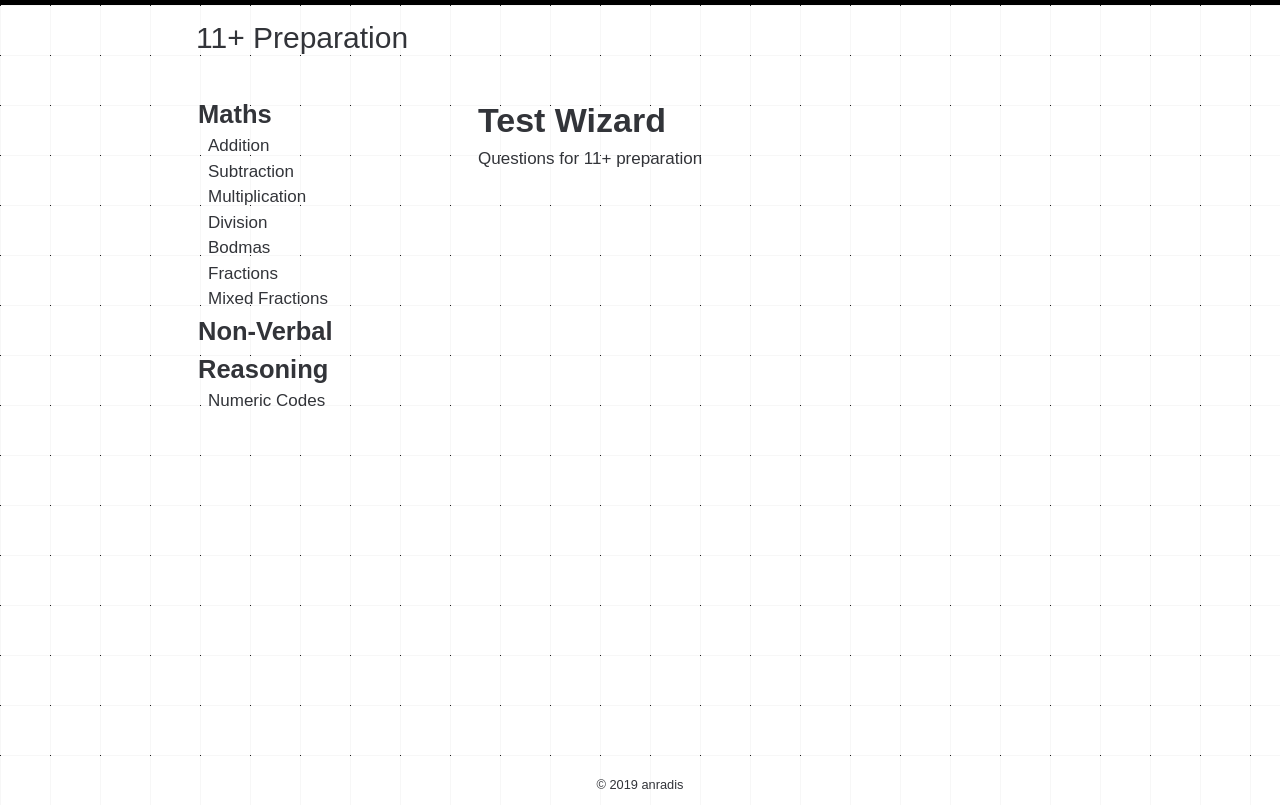
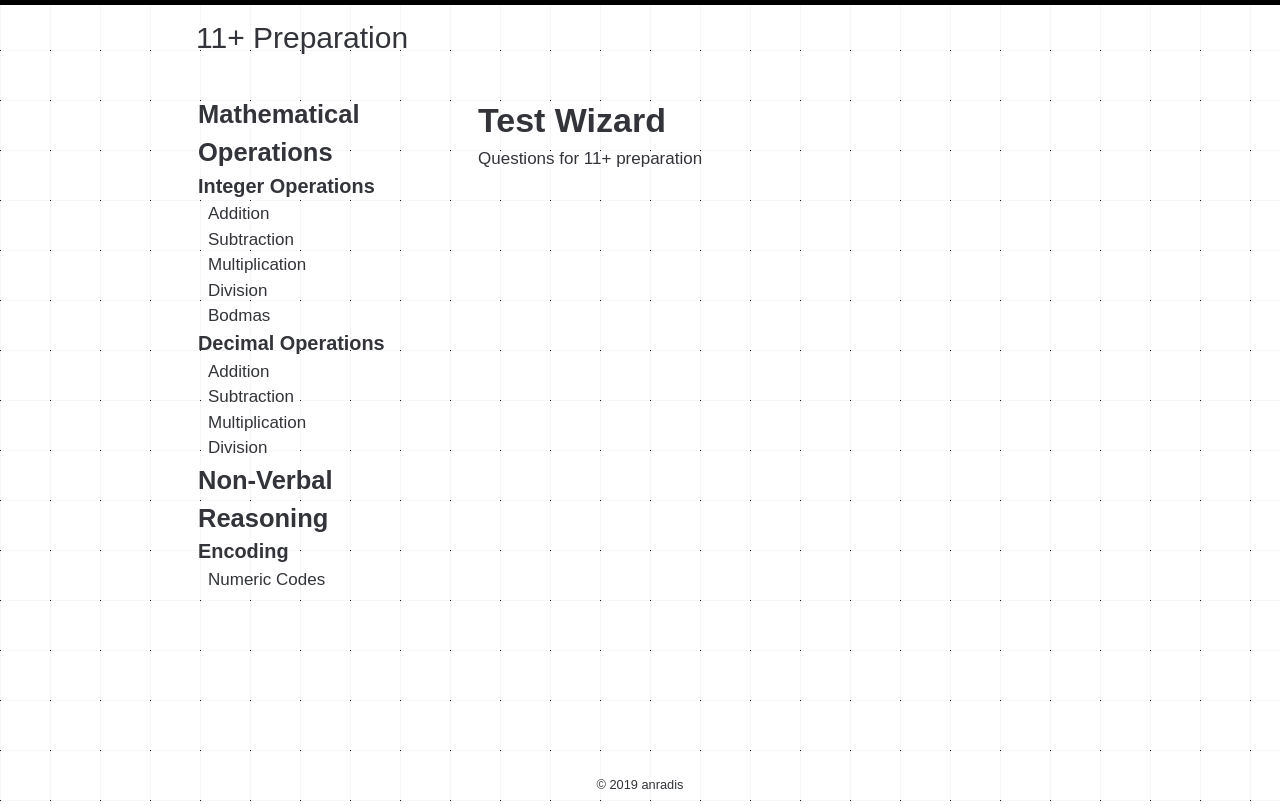
Before and after one commit to anilnairxyz/xorwin-app, a Flask app: page / in a window 1280 px wide. Run offline with Flask 2, Linux system fonts and the light colour scheme; some libraries are stand-ins or nearby versions.

Commit message:
Added mathematical operations

```diff
--- a/app/__init__.py
+++ b/app/__init__.py
@@ -2,6 +2,7 @@ from flask import Flask
 from config import Config
 
 app = Flask(__name__)
+app.url_map.strict_slashes = False
 app.config.from_object(Config)
 
 from app import routes
--- a/app/routes.py
+++ b/app/routes.py
@@ -1,18 +1,36 @@
 from flask import render_template
 from app import app
 from xorwin.numeric_codes import numeric_codes_question
+from xorwin.arithmetic import Question1
 
 
 title = "11+"
 domains = {
-    'Maths': {
-        'Addition': '/addition', 'Subtraction': '/subtraction',
-        'Multiplication': '/multiplication', 'Division': '/division',
-        'Bodmas': '/bodmas', 'Fractions': '/fractions',
-        'Mixed Fractions': '/mixed_fractions'
+    'Mathematical Operations': {
+        'Integer Operations': {
+            'Addition': '/integer_addition', 'Subtraction': '/integer_subtraction',
+            'Multiplication': '/integer_multiplication', 'Division': '/integer_division',
+            'Bodmas': '/integer_bodmas'
+        },
+        'Decimal Operations': {
+            'Addition': '/decimal_addition', 'Subtraction': '/decimal_subtraction',
+            'Multiplication': '/decimal_multiplication', 'Division': '/decimal_division'
+#        },
+#        'Fraction Operations': {
+#            'Addition': '/fraction_addition', 'Subtraction': '/fraction_subtraction',
+#            'Multiplication': '/fraction_multiplication', 'Division': '/fraction_division',
+#            'Bodmas': '/fraction_bodmas'
+#        },
+#        'Mixed Fraction Operations': {
+#            'Addition': '/mixed_addition', 'Subtraction': '/mixed_subtraction',
+#            'Multiplication': '/mixed_multiplication', 'Division': '/mixed_division',
+#            'Bodmas': '/mixed_bodmas'
+        }
     },
     'Non-Verbal Reasoning': {
-        'Numeric Codes': '/numeric_codes'
+        'Encoding': {
+            'Numeric Codes': '/numeric_codes'
+        }
     }
 }
 
@@ -24,8 +42,230 @@ def index():
 
 
 @app.route('/numeric_codes')
-@app.route('/numeric_codes/')
 def numeric_codes_route():
+    breadcrumb = {'h1': 'Non-Verbal Reasoning', 'h2': 'Numeric Codes'}
     words, codes, query, result = numeric_codes_question()
-    return render_template('numeric_codes.html', title=title, domains=domains,
+    return render_template('numeric_codes.html', title=title, domains=domains, breadcrumb=breadcrumb,
                            words=words, codes=codes, query=query, result=result)
+
+
+@app.route('/integer_addition')
+def integer_addition():
+    breadcrumb = {'h1': 'Maths', 'h2': 'Addition'}
+    arithmetic = Question1()
+    arithmetic.negative = True
+    arithmetic.decimal_pt = 0
+    arithmetic.value_range = (0, 10000)
+    arithmetic.operand_count = 2
+    arithmetic.operations = ['+']
+    q = arithmetic.frame_decimal_question()
+    query = q.sequence_str
+    result = q.result
+    return render_template('operations.html', title=title, domains=domains, breadcrumb=breadcrumb,
+                           query=query, result=result)
+
+
+@app.route('/integer_subtraction')
+def integer_subtraction():
+    breadcrumb = {'h1': 'Maths', 'h2': 'Subtraction'}
+    arithmetic = Question1()
+    arithmetic.negative = True
+    arithmetic.decimal_pt = 0
+    arithmetic.value_range = (0, 10000)
+    arithmetic.operand_count = 2
+    arithmetic.operations = ['-']
+    q = arithmetic.frame_decimal_question()
+    query = q.sequence_str
+    result = q.result
+    return render_template('operations.html', title=title, domains=domains, breadcrumb=breadcrumb,
+                           query=query, result=result)
+
+
+@app.route('/integer_multiplication')
+def integer_multiplication():
+    breadcrumb = {'h1': 'Maths', 'h2': 'Multiplication'}
+    arithmetic = Question1()
+    arithmetic.negative = True
+    arithmetic.decimal_pt = 0
+    arithmetic.value_range = (0, 10000)
+    arithmetic.operand_count = 2
+    arithmetic.operations = ['*']
+    q = arithmetic.frame_decimal_question()
+    query = q.sequence_str
+    result = q.result
+    return render_template('operations.html', title=title, domains=domains, breadcrumb=breadcrumb,
+                           query=query, result=result)
+
+
+@app.route('/integer_division')
+def integer_division():
+    breadcrumb = {'h1': 'Maths', 'h2': 'Division'}
+    arithmetic = Question1()
+    arithmetic.negative = True
+    arithmetic.decimal_pt = 0
+    arithmetic.value_range = (0, 10000)
+    arithmetic.operand_count = 2
+    arithmetic.operations = ['/']
+    q = arithmetic.frame_decimal_question()
+    query = q.sequence_str
+    result = q.result
+    return render_template('operations.html', title=title, domains=domains, breadcrumb=breadcrumb,
+                           query=query, result=result)
+
+
+@app.route('/integer_bodmas')
+def integer_bodmas():
+    breadcrumb = {'h1': 'Maths', 'h2': 'Bodmas'}
+    arithmetic = Question1()
+    arithmetic.negative = True
+    arithmetic.decimal_pt = 0
+    arithmetic.value_range = (0, 10)
+    arithmetic.operand_count = 4
+    q = arithmetic.frame_decimal_question()
+    query = q.sequence_str
+    result = q.result
+    return render_template('operations.html', title=title, domains=domains, breadcrumb=breadcrumb,
+                           query=query, result=result)
+
+
+@app.route('/decimal_addition')
+def decimal_addition():
+    breadcrumb = {'h1': 'Maths', 'h2': 'Addition'}
+    arithmetic = Question1()
+    arithmetic.negative = True
+    arithmetic.decimal_pt = 1
+    arithmetic.value_range = (0, 10)
+    arithmetic.operand_count = 2
+    arithmetic.operations = ['+']
+    q = arithmetic.frame_decimal_question()
+    query = q.sequence_str
+    result = q.result
+    return render_template('operations.html', title=title, domains=domains, breadcrumb=breadcrumb,
+                           query=query, result=result)
+
+
+@app.route('/decimal_subtraction')
+def decimal_subtraction():
+    breadcrumb = {'h1': 'Maths', 'h2': 'Subtraction'}
+    arithmetic = Question1()
+    arithmetic.negative = True
+    arithmetic.decimal_pt = 1
+    arithmetic.value_range = (0, 10)
+    arithmetic.operand_count = 2
+    arithmetic.operations = ['-']
+    q = arithmetic.frame_decimal_question()
+    query = q.sequence_str
+    result = q.result
+    return render_template('operations.html', title=title, domains=domains, breadcrumb=breadcrumb,
+                           query=query, result=result)
+
+
+@app.route('/decimal_multiplication')
+def decimal_multiplication():
+    breadcrumb = {'h1': 'Maths', 'h2': 'Multiplication'}
+    arithmetic = Question1()
+    arithmetic.negative = True
+    arithmetic.decimal_pt = 1
+    arithmetic.value_range = (0, 10)
+    arithmetic.operand_count = 2
+    arithmetic.operations = ['*']
+    q = arithmetic.frame_decimal_question()
+    query = q.sequence_str
+    result = q.result
+    return render_template('operations.html', title=title, domains=domains, breadcrumb=breadcrumb,
+                           query=query, result=result)
+
+
+@app.route('/decimal_division')
+def decimal_division():
+    breadcrumb = {'h1': 'Maths', 'h2': 'Division'}
+    arithmetic = Question1()
+    arithmetic.negative = True
+    arithmetic.decimal_pt = 1
+    arithmetic.value_range = (0, 10)
+    arithmetic.operand_count = 2
+    arithmetic.operations = ['/']
+    q = arithmetic.frame_decimal_question()
+    query = q.sequence_str
+    result = q.result
+    return render_template('operations.html', title=title, domains=domains, breadcrumb=breadcrumb,
+                           query=query, result=result)
+
+
+@app.route('/fraction_addition')
+def fraction_addition():
+    breadcrumb = {'h1': 'Maths', 'h2': 'Addition'}
+    arithmetic = Question1()
+    arithmetic.negative = True
+    arithmetic.decimal_pt = 0
+    arithmetic.value_range = (0, 100)
+    arithmetic.operand_count = 2
+    arithmetic.operations = ['+']
+    q = arithmetic.frame_fraction_question()
+    query = q.sequence_str
+    result = q.result
+    return render_template('operations.html', title=title, domains=domains, breadcrumb=breadcrumb,
+                           query=query, result=result)
+
+
+@app.route('/fraction_subtraction')
+def fraction_subtraction():
+    breadcrumb = {'h1': 'Maths', 'h2': 'Subtraction'}
+    arithmetic = Question1()
+    arithmetic.negative = True
+    arithmetic.decimal_pt = 0
+    arithmetic.value_range = (0, 100)
+    arithmetic.operand_count = 2
+    arithmetic.operations = ['-']
+    q = arithmetic.frame_fraction_question()
+    query = q.sequence_str
+    result = q.result
+    return render_template('operations.html', title=title, domains=domains, breadcrumb=breadcrumb,
+                           query=query, result=result)
+
+
+@app.route('/fraction_multiplication')
+def fraction_multiplication():
+    breadcrumb = {'h1': 'Maths', 'h2': 'Multiplication'}
+    arithmetic = Question1()
+    arithmetic.negative = True
+    arithmetic.decimal_pt = 0
+    arithmetic.value_range = (0, 100)
+    arithmetic.operand_count = 2
+    arithmetic.operations = ['*']
+    q = arithmetic.frame_fraction_question()
+    query = q.sequence_str
+    result = q.result
+    return render_template('operations.html', title=title, domains=domains, breadcrumb=breadcrumb,
+                           query=query, result=result)
+
+
+@app.route('/fraction_division')
+def fraction_division():
+    breadcrumb = {'h1': 'Maths', 'h2': 'Division'}
+    arithmetic = Question1()
+    arithmetic.negative = True
+    arithmetic.decimal_pt = 0
+    arithmetic.value_range = (0, 100)
+    arithmetic.operand_count = 2
+    arithmetic.operations = ['/']
+    q = arithmetic.frame_fraction_question()
+    query = q.sequence_str
+    result = q.result
+    return render_template('operations.html', title=title, domains=domains, breadcrumb=breadcrumb,
+                           query=query, result=result)
+
+
+@app.route('/fraction_bodmas')
+def fraction_bodmas():
+    breadcrumb = {'h1': 'Maths', 'h2': 'Bodmas'}
+    arithmetic = Question1()
+    arithmetic.negative = True
+    arithmetic.decimal_pt = 0
+    arithmetic.value_range = (0, 100)
+    arithmetic.operand_count = 4
+    q = arithmetic.frame_fraction_question()
+    query = q.sequence_str
+    result = q.result
+    return render_template('operations.html', title=title, domains=domains, breadcrumb=breadcrumb,
+                           query=query, result=result)
--- a/app/static/css/main.css
+++ b/app/static/css/main.css
@@ -20,11 +20,11 @@
 html {
     font-size: 1em;
     line-height: 1.5;
-    background-color: black;
     min-height: 100vh;
 }
 
 body {
+    border-top: solid 5px black;
     color: var(--body_text);
     background: var(--body_base);
     font-family: 'Rajdhani', sans-serif;
--- a/app/templates/base.html
+++ b/app/templates/base.html
@@ -28,7 +28,7 @@
         <script src="https://code.jquery.com/jquery-1.10.2.js"></script>
     </head>
     <body style="background:url({{ url_for('static', filename='images/background.png')}}) repeat;
-            background-attachment:fixed; margin-top:5px;">
+            background-attachment:fixed;">
         <div class="notice">
             Your browser doesn't support CSS Grid Layout. Unfortunately, you won't be able to view this website.
         </div>
@@ -39,11 +39,16 @@
             <div class="sidebar">
                 {% for domain in domains %}
                     <h2>{{ domain }}</h2>
-                    <ul class="side_items">
-                        {% for topic in domains[domain] %}
-                            <li><a class="items" href="{{ domains[domain][topic] }}">{{ topic }}</a></li>
-                        {% endfor %}
-                    </ul>
+                    <div class="sub_items">
+                    {% for field in domains[domain] %}
+                        <h3>{{ field }}</h3>
+                        <div class="side_items">
+                            {% for topic in domains[domain][field] %}
+                                <li><a class="items" href="{{ domains[domain][field][topic] }}">{{ topic }}</a></li>
+                            {% endfor %}
+                        </div>
+                    {% endfor %}
+                    </div>
                 {% endfor %}
             </div>
             <div class="content">
```
Also changed, not shown: other parts of app/static/css/main.css (+37 -3 lines), app/templates/numeric_codes.html (+2 -28 lines), app/templates/operations.html (added, +8 -0 lines), app/templates/question.html (added, +32 -0 lines), README.md.
